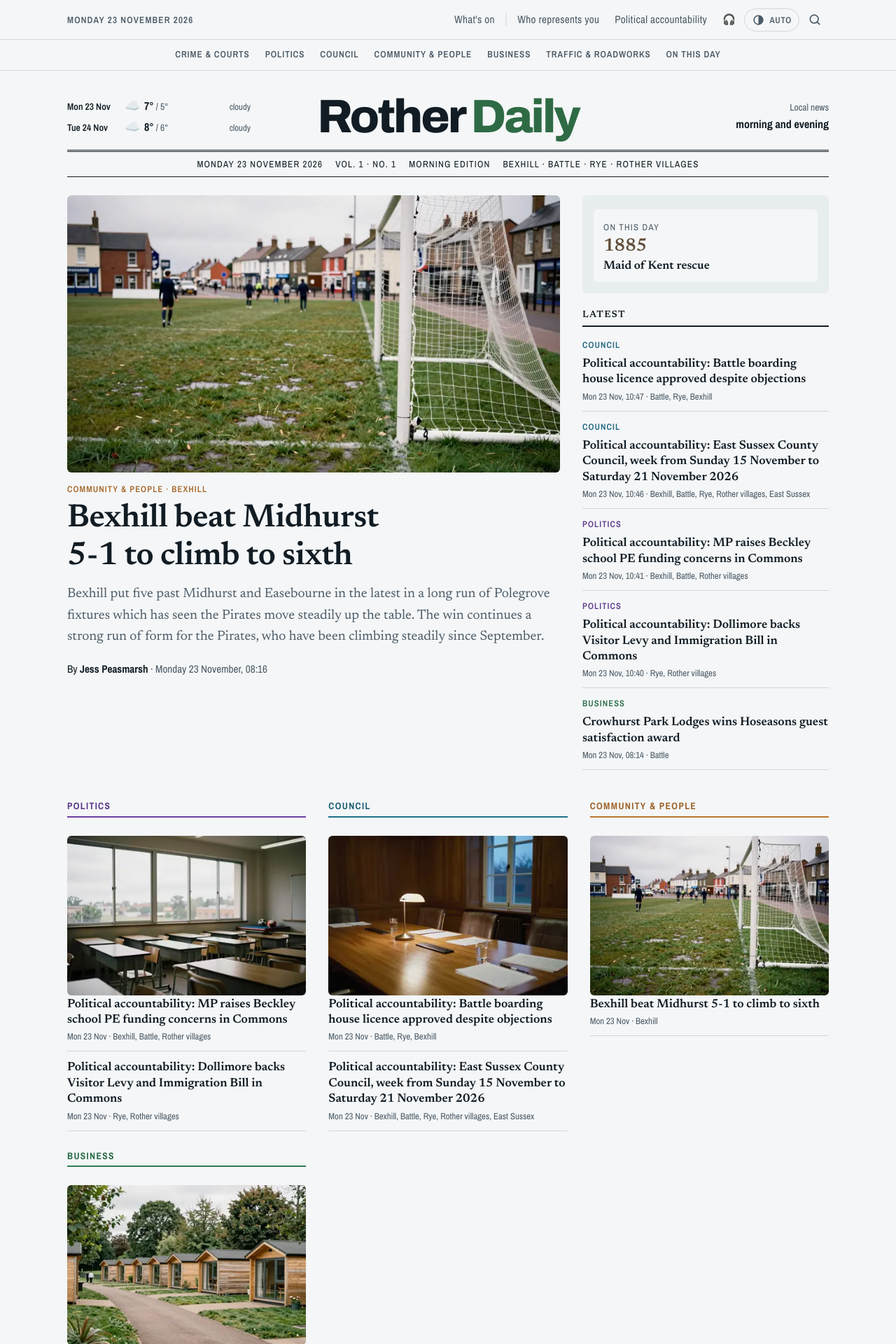
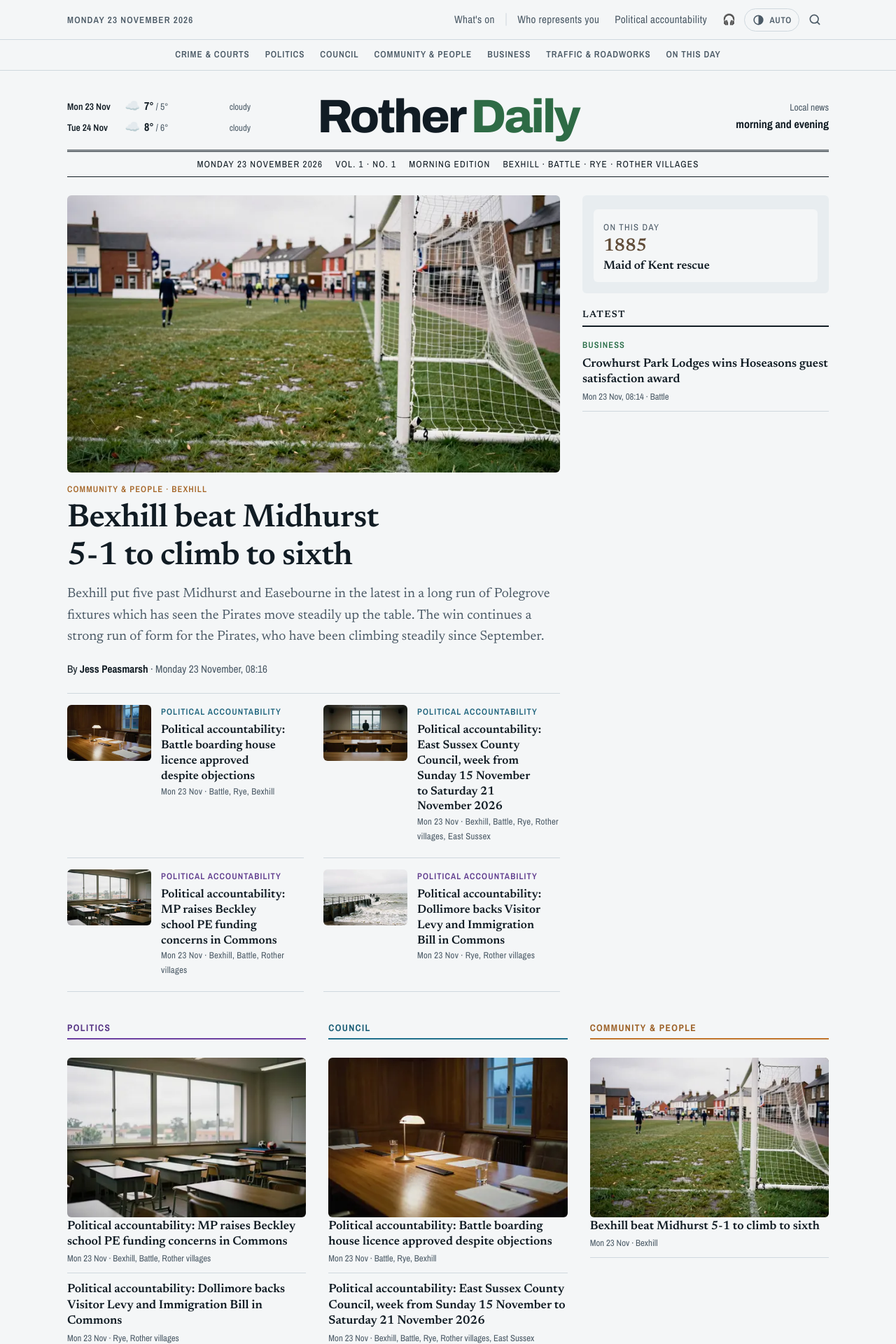
Before and after one commit to theknowledgecabinet/rother-daily, a Jekyll site: the page built from index.html, in a window 1280 px wide. Shown: the top 1920 px of the page at 70% size. Built offline with Jekyll 4.4.1, drawn with Linux system fonts in a browser that asks for light colours.

Commit message:
Rother Daily: 6 stories

```diff
--- a/assets/css/site.css
+++ b/assets/css/site.css
@@ -449,3 +449,9 @@ mark { background: color-mix(in srgb, var(--signal) 30%, transparent); color: in
 .video-play { position: absolute; top: 50%; left: 73%; transform: translate(-50%, -50%); width: 68px; height: 68px; border-radius: 50%;
   display: grid; place-items: center; font-size: 28px; color: #fff; background: rgb(0 0 0 / .62); padding-left: 5px; }
 .video-facade:hover .video-play, .video-facade:focus-visible .video-play { background: var(--sea); }
+
+/* The next four stories under the lead: compact cards, two by two on wider screens. */
+.more-leads { display: grid; gap: 0 28px; margin-top: 24px; border-top: 1px solid var(--rule); }
+@media (min-width: 640px) { .more-leads { grid-template-columns: 1fr 1fr; } }
+.more-leads .card { grid-template-columns: 120px 1fr; align-items: start; gap: 14px; }
+.more-leads .card h3 { font-size: 1.05rem; }
--- a/index.html
+++ b/index.html
@@ -49,6 +49,14 @@ layout: default
     </a>
     <p class="standfirst">{{ lead.description }}</p>
     <p class="byline">By <a href="{{ lead.reporter.url | relative_url }}">{{ lead.reporter.name }}</a> <span class="muted">· {{ lead.date | date: "%A %-d %B, %H:%M" }}</span></p>
+    {%- comment %} The next stories as cards under the lead, so the column matches the one beside it {% endcomment %}
+    {%- assign shown = lead.url %}
+    <div class="more-leads">
+      {%- assign n = 0 %}
+      {%- for s in all %}{% if s.url != lead.url and n < 4 %}{% assign n = n | plus: 1 %}{% assign shown = shown | append: " " | append: s.url %}
+      {% include card.html story=s %}
+      {%- endif %}{% endfor %}
+    </div>
   </article>
 
   <aside class="latest">
@@ -71,13 +79,14 @@ layout: default
     <h2>Latest</h2>
     <ul class="headlines">
       {%- assign n = 0 %}
-      {%- for s in all %}{% if s.url != lead.url and n < 8 %}{% assign n = n | plus: 1 %}
+      {%- assign urls = shown | split: " " %}
+      {%- for s in all %}{% unless urls contains s.url %}{% if n < 5 %}{% assign n = n | plus: 1 %}
       <li style="--topic: {{ s.colour }}"><a href="{{ s.url | relative_url }}">
         <span class="kicker">{{ s.section_label }}</span>
         <span class="hl">{{ s.title }}</span>
         <span class="hl-meta">{{ s.date | date: "%a %-d %b, %H:%M" }} · {{ s.places | map: "name" | join: ", " }}{% if s.updated %} · <span class="badge">Updated</span>{% endif %}</span>
       </a></li>
-      {%- endif %}{% endfor %}
+      {%- endif %}{% endunless %}{% endfor %}
     </ul>
   </aside>
 </section>
```
